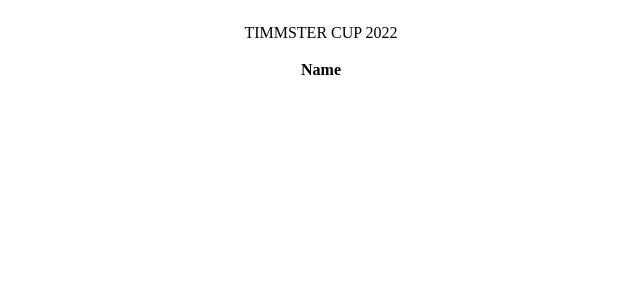
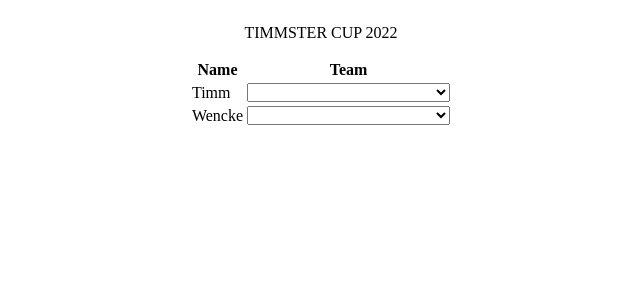
Before and after one commit to Timmster/timmster-cup, an Angular app: page / in a window 1280 px wide. Shown: the top 300 px of the page, without its empty margins (319-959 px from the left). Built offline with nearby package versions, Linux system fonts and the light colour scheme.

Commit message:
6 files modified

```diff
--- a/src/app/app.component.html
+++ b/src/app/app.component.html
@@ -3,8 +3,15 @@
 <table>
   <tr>
     <th>Name</th>
+    <th>Team</th>
   </tr>
   <tr *ngFor="let spieler of getSpieler()">
     <td>{{ spieler.name }}</td>
+    <td>
+      <select [(ngModel)]="spieler.team">
+        <option></option>
+        <option *ngFor="let team of getTeams()">{{ team.name }}</option>
+      </select>
+    </td>
   </tr>
 </table>
--- a/src/app/app.component.ts
+++ b/src/app/app.component.ts
@@ -1,5 +1,5 @@
 import { Component } from '@angular/core';
-import { PLAYERS } from './data/DB';
+import { DATA } from './data/DB';
 import { TcPlayer } from './model/TcPlayer';
 
 @Component({
@@ -13,6 +13,10 @@ export class AppComponent {
   constructor() {}
 
   getSpieler() {
-    return PLAYERS;
+    return DATA.players;
+  }
+
+  getTeams() {
+    return DATA.teams;
   }
 }
--- a/src/app/data/DB.ts
+++ b/src/app/data/DB.ts
@@ -4,6 +4,7 @@ import { TcTournament } from '../model/TcTournament';
 
 const FORCE_REFRESH = true;
 export let DATA: TcTournament;
+const KEY = 'DATA';
 
 export const initData = () => {
   const TEAMS = [
@@ -14,14 +15,14 @@ export const initData = () => {
   ];
   const PLAYERS = [new TcPlayer('Timm'), new TcPlayer('Wencke')];
   DATA = new TcTournament(PLAYERS, TEAMS);
-  localStorage.setItem('DATA', JSON.stringify(DATA));
+  localStorage.setItem(KEY, JSON.stringify(DATA));
 };
 
 export const loadData = () => {
-  if (FORCE_REFRESH || localStorage.getItem(KEY_PLAYERS) == null) {
+  if (FORCE_REFRESH || localStorage.getItem(KEY) == null) {
     initData();
   } else {
-    PLAYERS = JSON.parse(localStorage.getItem(KEY_PLAYERS));
+    DATA = JSON.parse(localStorage.getItem(KEY));
   }
 };
 
--- a/src/app/model/TcPlayer.ts
+++ b/src/app/model/TcPlayer.ts
@@ -1,7 +1,9 @@
 import { genUUID } from '../control/Helpers';
+import { TcTeam } from './TcTeam';
 
 export class TcPlayer {
   id: string;
+  public team: TcTeam;
 
   constructor(public name: string) {
     this.id = genUUID();
--- a/src/app/model/TcTeam.ts
+++ b/src/app/model/TcTeam.ts
@@ -1,7 +1,7 @@
 export class TcTeam {
   constructor(
     id: number,
-    name: string,
+    public name: string,
     shortName: string,
     color1: string,
     color2: string
--- a/src/app/model/TcTournament.ts
+++ b/src/app/model/TcTournament.ts
@@ -2,5 +2,5 @@ import { TcPlayer } from './TcPlayer';
 import { TcTeam } from './TcTeam';
 
 export class TcTournament {
-  constructor(players: TcPlayer[], teams: TcTeam[]) {}
+  constructor(public players: TcPlayer[], public teams: TcTeam[]) {}
 }
```
